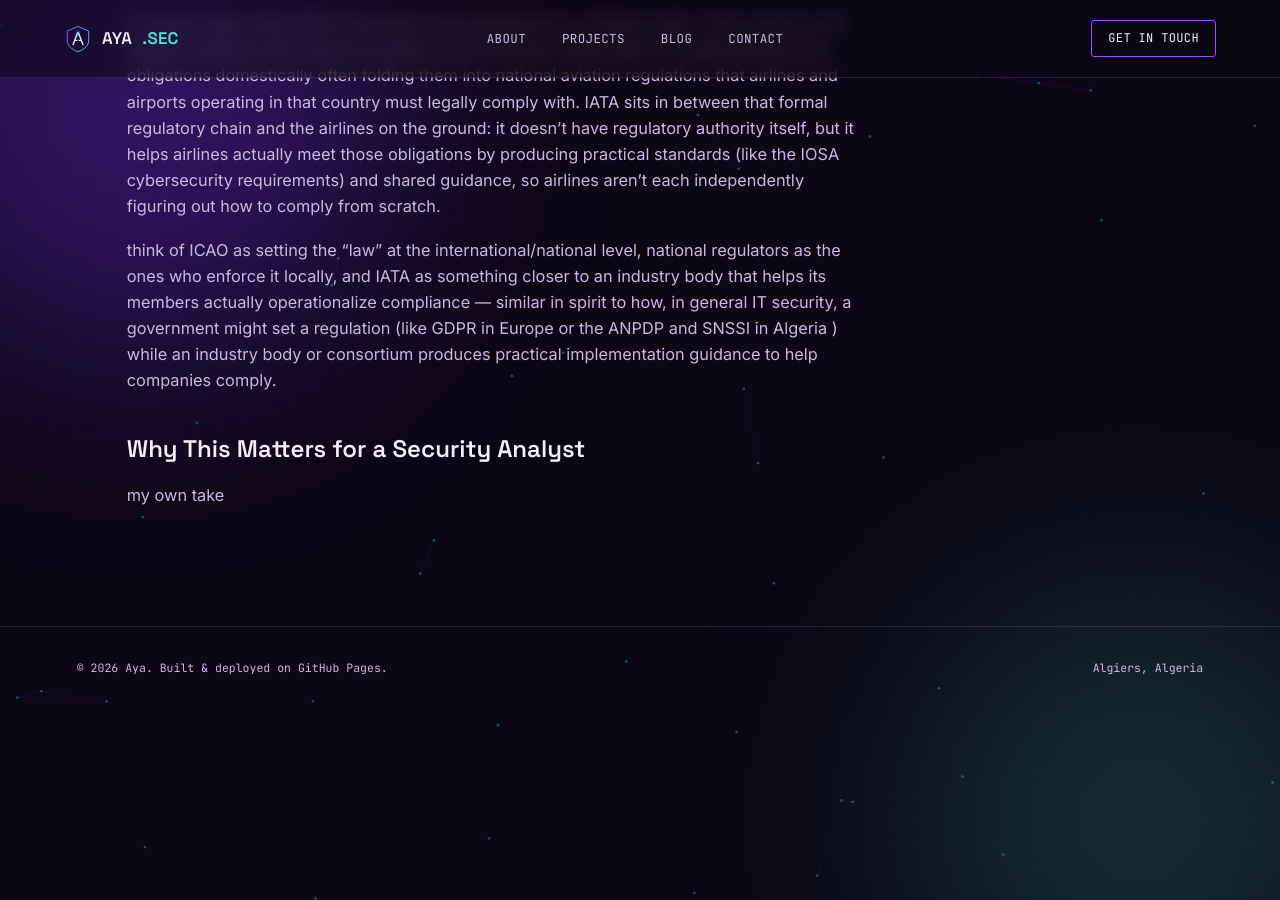
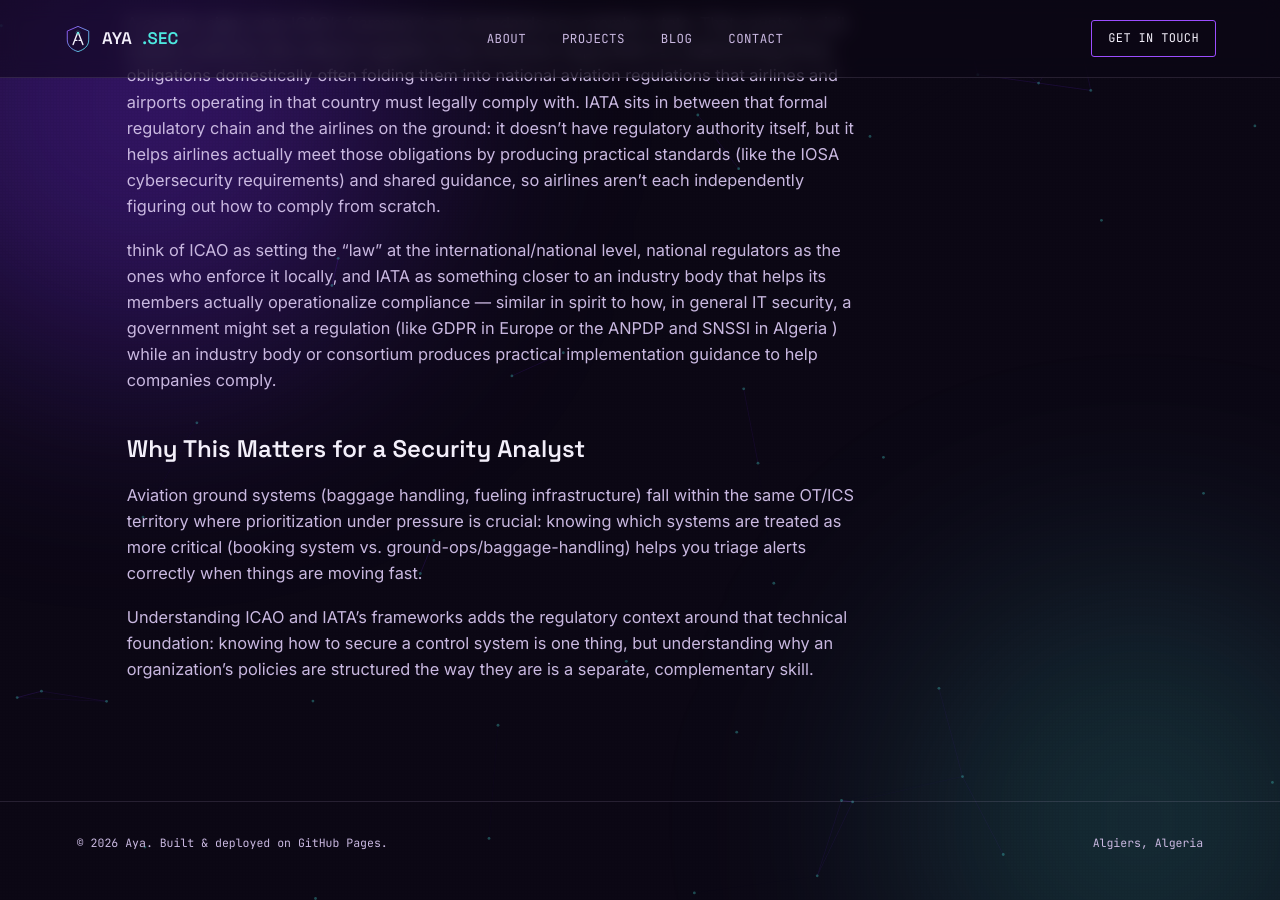
Before and after one commit to cbdevsec/website, a Jekyll site: the page built from _posts/2026-08-01-ICAO-&-IATA-Aviation-Cybersecurity-Frameworks-Summary.md, in a window 1280 px wide and 900 px high, scrolled down 2888 px. Built offline with Jekyll 4.4.1, drawn with Linux system fonts in a browser that asks for light colours.

Commit message:
Enhance section on ICAO and IATA relevance for analysts
Added context on the importance of ICAO and IATA frameworks for security analysts, emphasizing the critical nature of aviation ground systems and the need for regulatory understanding.

```diff
--- a/_posts/2026-08-01-ICAO-&-IATA-Aviation-Cybersecurity-Frameworks-Summary.md
+++ b/_posts/2026-08-01-ICAO-&-IATA-Aviation-Cybersecurity-Frameworks-Summary.md
@@ -66,4 +66,6 @@ think of ICAO as setting the "law" at the international/national level, national
 
 ## Why This Matters for a Security Analyst
 
-my own take
+Aviation ground systems (baggage handling, fueling infrastructure) fall within the same OT/ICS territory where prioritization under pressure is crucial: knowing which systems are treated as more critical (booking system vs. ground-ops/baggage-handling) helps you triage alerts correctly when things are moving fast.
+
+Understanding ICAO and IATA's frameworks adds the regulatory context around that technical foundation: knowing how to secure a control system is one thing, but understanding why an organization's policies are structured the way they are is a separate, complementary skill.
```
